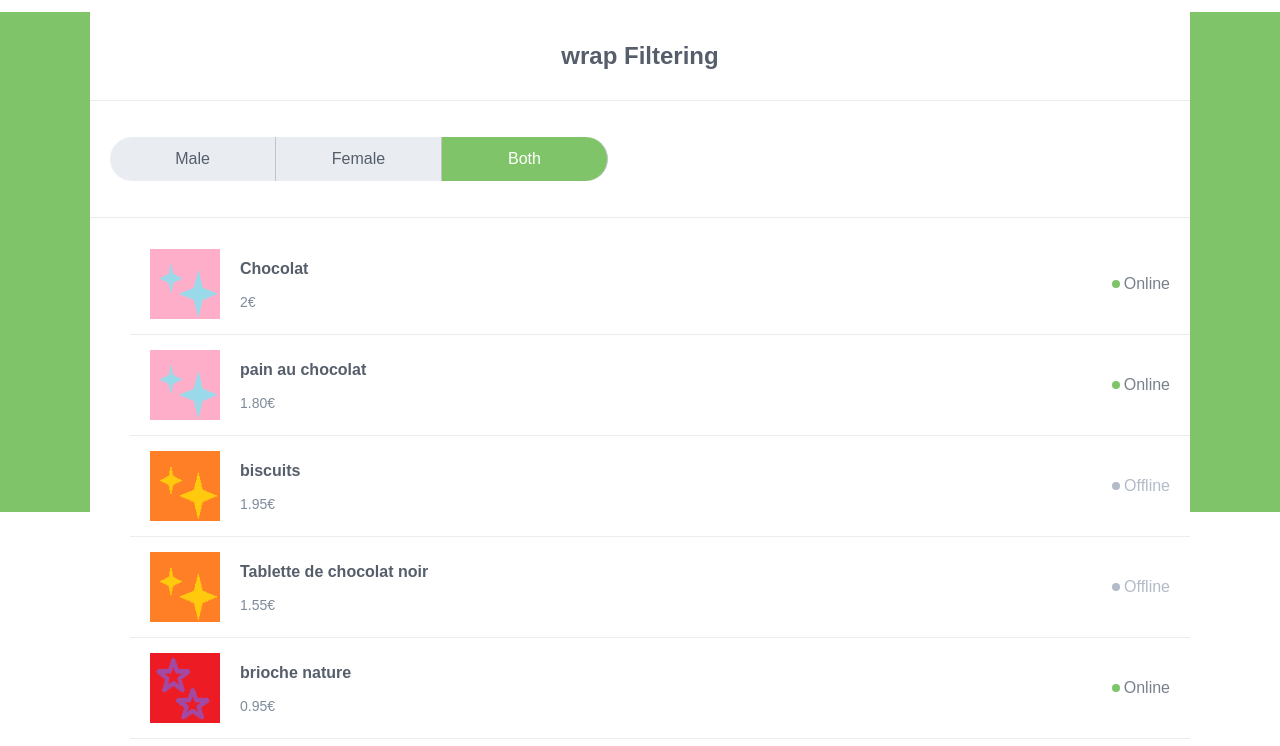
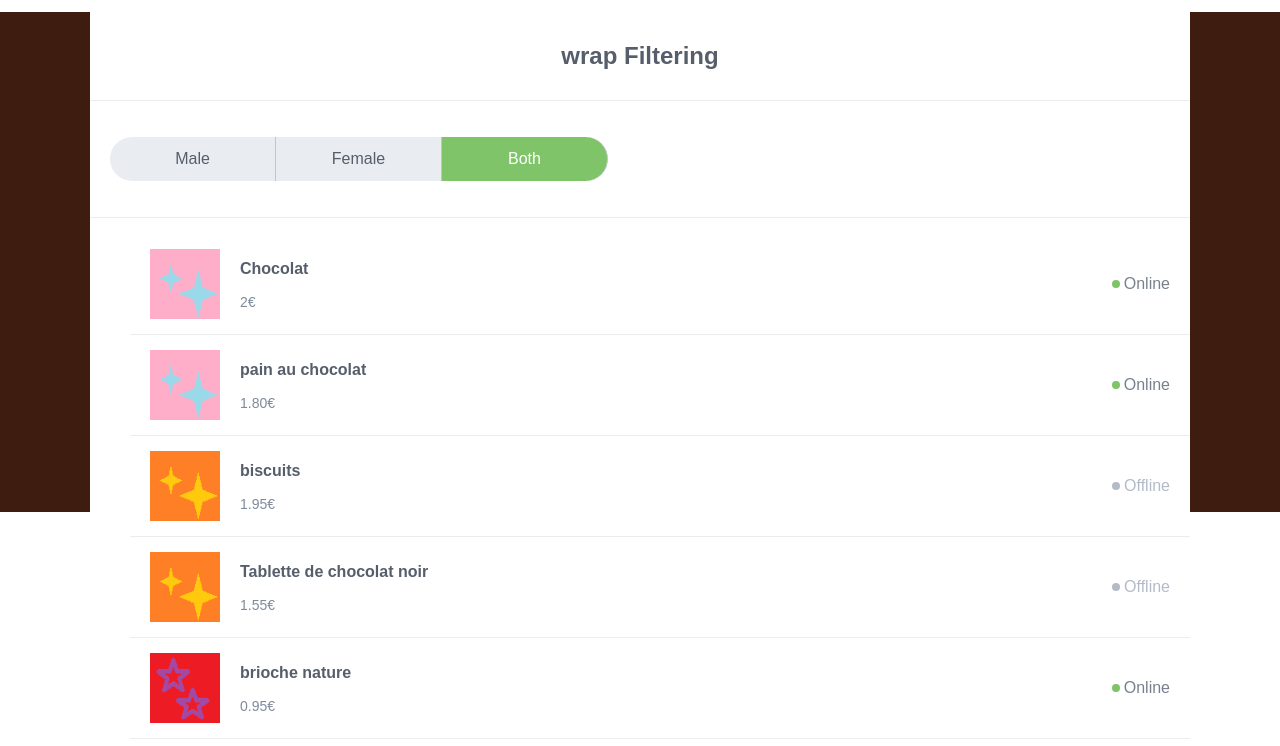
Before and after one commit to seeyun12/e-commerce, a plain HTML site: page index.html in a window 1280 px wide. Shown: the part 2788-3534 px from the top of the page. Drawn offline with Linux system fonts and the light colour scheme.

Commit message:
Update style.css
change background-color

```diff
--- a/style.css
+++ b/style.css
@@ -145,7 +145,7 @@
     font-family: Montserrat, sans-serif;
     list-style: none;
     box-sizing: border-box;
-    background: #7fc469;
+    background-color:#3f1c10;
     color: #565e6b;
 }
 .wrapper {
```
